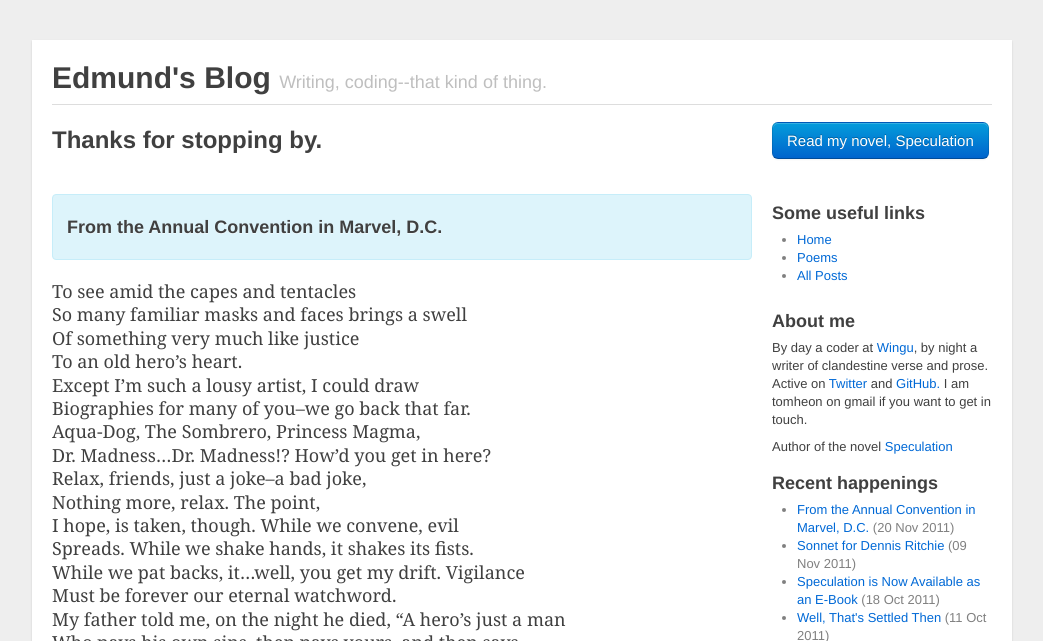
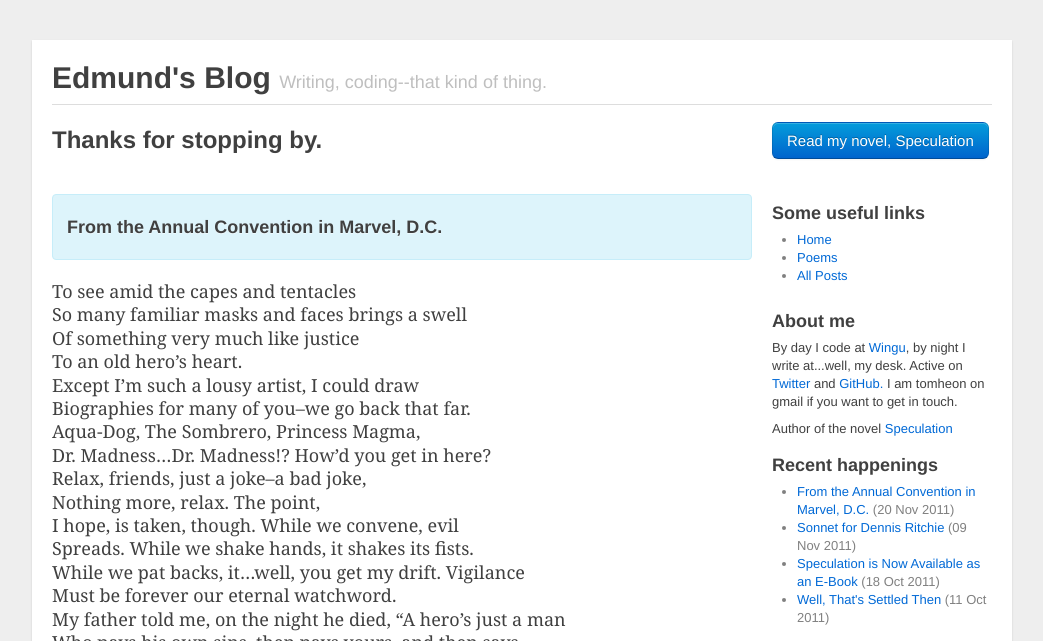
Before and after one commit to gbelote/tomheon.github.com, a Jekyll site: the page built from index.html, in a window 1280 px wide and 900 px high, cut to the strip 0-641 px from the top of the window. Shown: the whole strip, without its empty margins (118-1161 px from the left). Built offline with Jekyll 4.4.1, drawn with Linux system fonts in a browser that asks for light colours; comment, search, counter and statistics services are not loaded.

Commit message:
Tweak the bio.

```diff
--- a/_layouts/default.html
+++ b/_layouts/default.html
@@ -110,7 +110,7 @@
 	    <li><a href="/all.html">All Posts</a></li>
 	    </ul>
 	    <h3>About me</h3>
-	    <p>By day a coder at <a href="http://www.wingu.com">Wingu</a>, by night a writer of clandestine verse and prose. Active on <a href="http://twitter.com/tomheon">Twitter</a> and <a href="https://github.com/tomheon">GitHub.</a>  I am tomheon on gmail if you want
+	    <p>By day I code at <a href="http://www.wingu.com">Wingu</a>, by night I write at...well, my desk. Active on <a href="http://twitter.com/tomheon">Twitter</a> and <a href="https://github.com/tomheon">GitHub.</a>  I am tomheon on gmail if you want
 to get in touch.</p>
 	    <p>Author of the novel <a href="http://amzn.to/o9Ixvk">Speculation</a></p>
             <h3>Recent happenings</h3>
```
